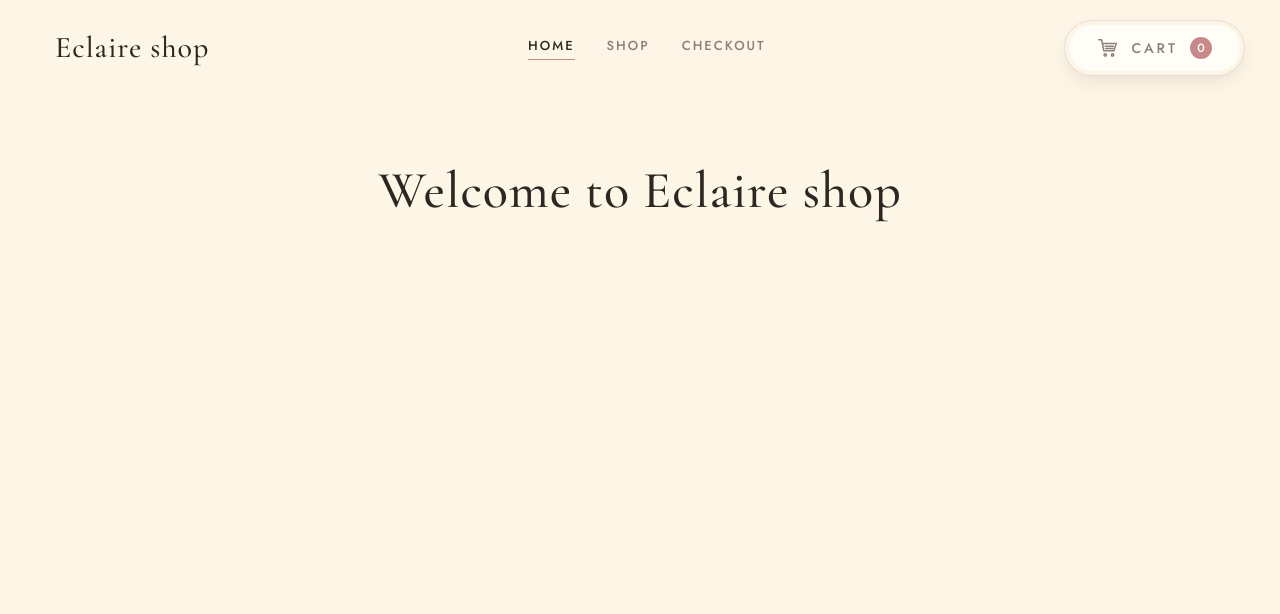
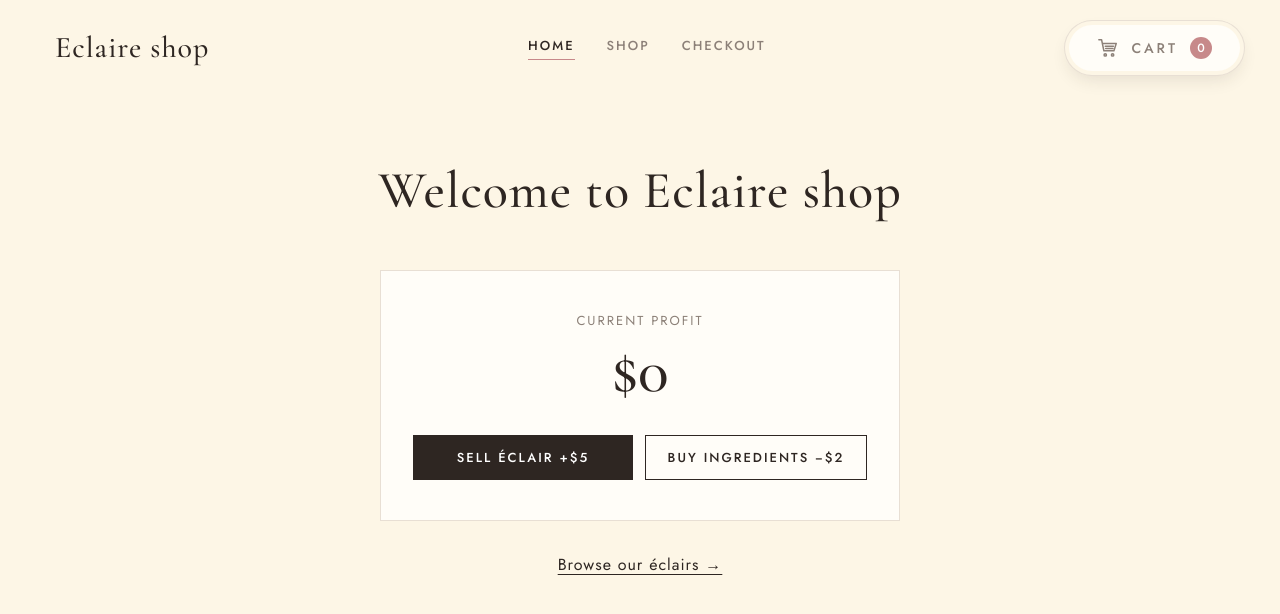
Before and after one commit to katerynamois/redux-cake-cart, a React (Vite) app: page / in a window 1280 px wide. Shown: the top 614 px of the page. Built offline with nearby package versions, Linux system fonts and the light colour scheme.

Commit message:
Add profit with sell and buy buttons on Home

```diff
--- a/src/app.css
+++ b/src/app.css
@@ -152,6 +152,57 @@ h2 {
   font-size: 12px;
   font-weight: 500;
   letter-spacing: 0;
+}
+
+/* Profit on Home */
+.profit-card {
+  max-width: 520px;
+  margin: 0 auto;
+  padding: 40px 32px;
+  background: #fffdf8;
+  border: 1px solid var(--line);
+  text-align: center;
+}
+
+.profit-label {
+  font-size: 13px;
+  letter-spacing: 2px;
+  text-transform: uppercase;
+  color: var(--muted);
+  margin-bottom: 8px;
+}
+
+.profit-amount {
+  font-family: 'Cormorant Garamond', serif;
+  font-size: 64px;
+  font-weight: 500;
+  line-height: 1;
+  margin-bottom: 32px;
+}
+
+.profit-amount.negative {
+  color: var(--rose-dark);
+}
+
+.profit-buttons {
+  display: flex;
+  gap: 12px;
+  flex-wrap: wrap;
+}
+
+.profit-buttons .btn {
+  flex: 1;
+}
+
+.home-shop-link {
+  text-align: center;
+  margin: 32px 0 64px;
+}
+
+.home-shop-link a {
+  color: var(--ink);
+  letter-spacing: 1px;
+  text-underline-offset: 4px;
 }
 
 /* Product cards */
--- a/src/pages/Home.jsx
+++ b/src/pages/Home.jsx
@@ -1,7 +1,36 @@
+import { useSelector, useDispatch } from 'react-redux';
+import { Link } from 'react-router-dom';
+import { sellEclair, buyIngredients } from '../redux/profitSlice';
 
 const Home = () => {
-    return <h1>Welcome to Eclaire shop</h1>;
+    const dispatch = useDispatch();
+    const profit = useSelector(state => state.profit.amount);
+
+    return (
+        <>
+            <h1>Welcome to Eclaire shop</h1>
+
+            <div className="profit-card">
+                <p className="profit-label">Current profit</p>
+                <p className={profit < 0 ? 'profit-amount negative' : 'profit-amount'}>
+                    ${profit}
+                </p>
+
+                <div className="profit-buttons">
+                    <button className="btn btn-primary" onClick={() => dispatch(sellEclair())}>
+                        Sell Éclair +$5
+                    </button>
+                    <button className="btn btn-clear" onClick={() => dispatch(buyIngredients())}>
+                        Buy Ingredients −$2
+                    </button>
+                </div>
+            </div>
+
+            <p className="home-shop-link">
+                <Link to="/shop">Browse our éclairs →</Link>
+            </p>
+        </>
+    );
 };
 
-
 export default Home;
```
